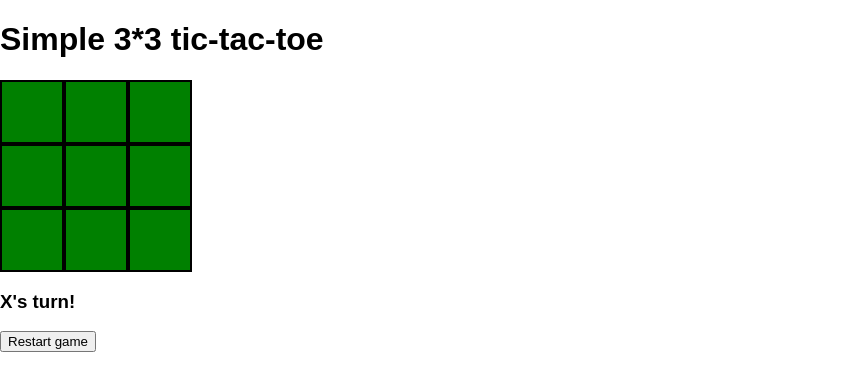
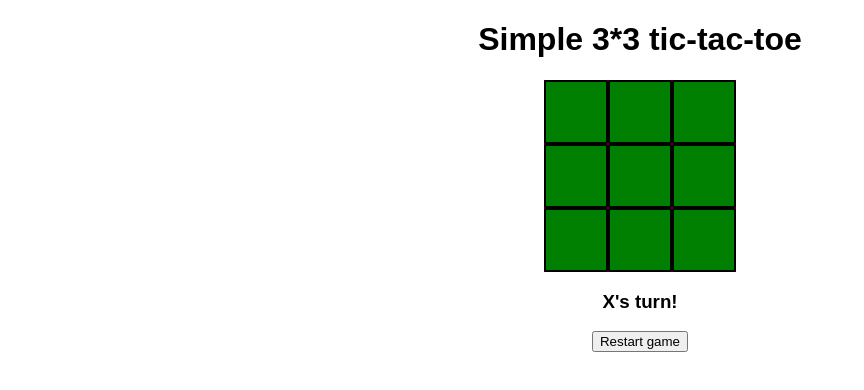
Before and after one commit to denesnori/tic-tac-toe, a React app: page /3times3 in a window 1280 px wide. Shown: the top 390 px of the page, without its empty margins (0-864 px from the left). Built offline with nearby package versions, Linux system fonts and the light colour scheme.

Commit message:
3t3 fixes

```diff
--- a/src/Canvas.js
+++ b/src/Canvas.js
@@ -1,4 +1,5 @@
 import React, { Component } from 'react';
+import { isFinishedAll, findEmpty} from './utils/helpers';
 
 function drawBoard(canvas, width, height, padding){
   const ctx = canvas.getContext('2d');
@@ -29,15 +30,18 @@ export default class Canvas extends Component {
   }
 
   getCanvasPosition = (event) => {
+    let { board } = this.state;
     const rect = this.canvas.getBoundingClientRect(); // x, y, width, height, bottom, left, top
     let  x =  Math.floor((event.clientX-rect.x)/60);
     let y = Math.floor((event.clientY-rect.y)/60);
     if(this.state.round%2==0){
       this.drawX(x, y);
+      board[x][y]='X';
     } else {
       this.drawO(x, y);
+      board[x][y]='O'
     }
-    this.setState({round: this.state.round+1});
+    this.setState({round: this.state.round+1, board});
   }
 
   drawX = (x, y) => {
@@ -68,10 +72,23 @@ export default class Canvas extends Component {
     ctx.stroke()
   }
 
+  stateOfTheGame = () => {
+    const { round, board } = this.state;
+    const isOver = isFinishedAll(board);
+    if (isOver){
+      return `${isOver} won the game!`;
+    }
+    if (findEmpty(board).length===0&&  !isOver){
+      return `Game over! It is a tie!`
+    }
+    return `${round%2===0?'X':'O'}'s turn!`;
+  }
+
   render () {
+    const {board} = this.state;
     return (
       <div style={{'display': 'flex', 'justifyContent': 'center', 'flexDirection': 'column'}}>
-        <h3>To be continued</h3>
+        <h3>{this.stateOfTheGame()}</h3>
         <div style={{'display': 'flex', 'justifyContent': 'center', 'alignItems':'center'}}>
           <canvas
             ref={ canvas => (this.canvas=canvas)}
--- a/src/Home.js
+++ b/src/Home.js
@@ -11,10 +11,8 @@ export default class Home extends Component {
       <div>
         <h1>Welcome to my tic-tac-toe</h1>
         <button><Link to={`/3Times3`}>3x3 tic-tac-toe</Link></button>
+        <button><Link to={`/4Times4`}>4x4 tic-tac-toe</Link></button>
         <button><Link to={`/6Times6`}>6x6 tic-tac-toe</Link></button>
-        <button><Link to={`/about`}>1 Player</Link></button>
-        <button><Link to={`/about`}>2 Players</Link></button>
-        <button><Link to={`/about`}>Computer vs Computer</Link>r</button>
         <button><Link to={'/canvas'}> Canvas</Link></button>
         <button><Link to={'/infinite'}>Infinite</Link></button>
       </div>);
--- a/src/infinite/Infinite.js
+++ b/src/infinite/Infinite.js
@@ -27,9 +27,7 @@ export default class Infinite extends Component {
        context.stroke();
        context.fill();
    }
-   $(function() {
-        $( "#myCanvas" ).draggable();
-    });
+
   }
 
   render() {
--- /dev/null
+++ b/src/threeTimesThree/ThreeTimesThree.css
@@ -0,0 +1,6 @@
+.game-container{
+  display: flex;
+  justify-content: center;
+  align-items: center;
+  flex-direction: column;
+}
--- a/src/threeTimesThree/ThreeTimesThree.js
+++ b/src/threeTimesThree/ThreeTimesThree.js
@@ -3,6 +3,7 @@ import React, {Component} from 'react';
 
 import ThreeTimesThreeBoard from './ThreeTimesThreeBoard';
 import { findEmpty, isFinished, miniMax } from '../utils/helpers';
+import styles from './ThreeTimesThree.css';
 
 type State = {
     board: Array<Array<string>>,
@@ -43,7 +44,7 @@ export default class ThreeTimesThree extends Component<Props, State>{
   }
 
   restart = () => {
-    this.setState({round: 0, board: [['','',''],['','',''],['','','']]})
+    this.setState({round: 0, board: [['','',''],['','',''],['','','']], isOver: false})
   }
 
   stateOfTheGame = () => {
@@ -59,13 +60,11 @@ export default class ThreeTimesThree extends Component<Props, State>{
   }
 
   render(){
-    console.log(this.props)
+    const { board, isOver} = this.state;
     return (
-      <div >
-        <div>
+      <div className={styles['game-container']}>
         <h1>Simple 3*3 tic-tac-toe</h1>
-        </div>
-        <ThreeTimesThreeBoard setTile={this.setTile} board={this.state.board} />
+        <ThreeTimesThreeBoard setTile={this.setTile} board={board} isOver={isOver}/>
         <h3>{this.stateOfTheGame()}</h3>
         <button onClick={this.restart}>Restart game</button>
       </div>
--- a/src/threeTimesThree/ThreeTimesThreeBoard.js
+++ b/src/threeTimesThree/ThreeTimesThreeBoard.js
@@ -5,23 +5,24 @@ import styles from './ThreeTimesThreeBoard.css';
 export default class ThreeTimesThreeBoard extends Component {
 
   renderTile = (i, j)=>{
-    const {board} = this.props;
-    if(!this.props.board[i][j]) {
+    const {board, isOver} = this.props;
+    if(isOver || this.props.board[i][j]){
       return (
         <div
           key={`row-${i}-column-${j}`}
-          className={styles.tile}
-          onClick={()=>this.props.setTile(i,j)}>
+          className={styles.tile}>
         {board[i][j]}
         </div>);
-    }
+      }
+
     return (
       <div
         key={`row-${i}-column-${j}`}
-        className={styles.tile}>
+        className={styles.tile}
+        onClick={()=>this.props.setTile(i,j)}>
       {board[i][j]}
       </div>);
-  }
+}
 
   render(){
 
```
